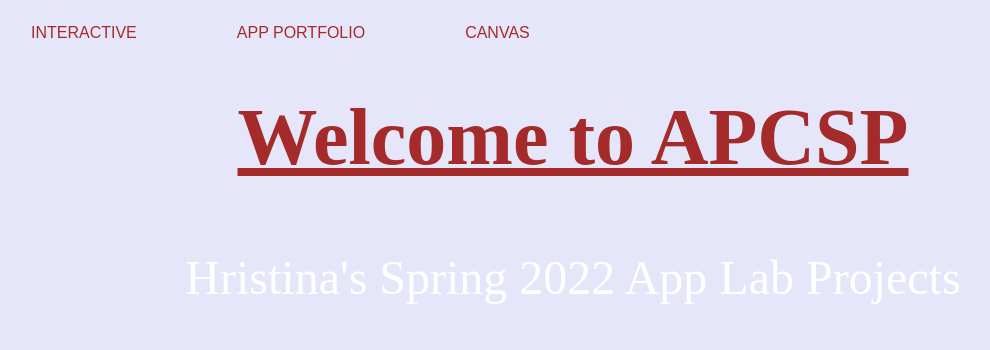
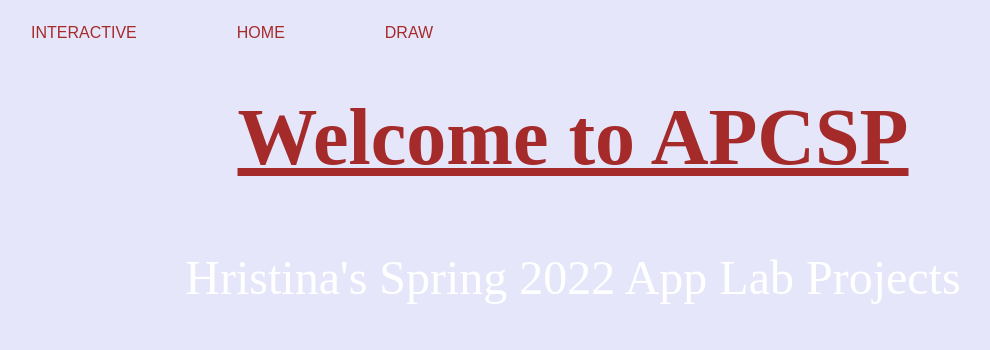
Before and after one commit to WVCS/website-hristinaevt1930629, a plain HTML site: page index.html in a window 1280 px wide. Shown: the top 350 px of the page, without its empty margins (67-1057 px from the left). Drawn offline with Linux system fonts and the light colour scheme.

Commit message:
Update index.html

```diff
--- a/index.html
+++ b/index.html
@@ -9,8 +9,8 @@
   <body>
     <ul>
       <li><a href="page2.html"> INTERACTIVE </a></li>
-      <li><a href= "index.html"> APP PORTFOLIO </a></li>
-      <li><a href= "page3.html"> CANVAS </a></li>
+      <li><a href= "index.html"> HOME </a></li>
+      <li><a href= "page3.html"> DRAW </a></li>
 </ul>
 
 <br>
```
